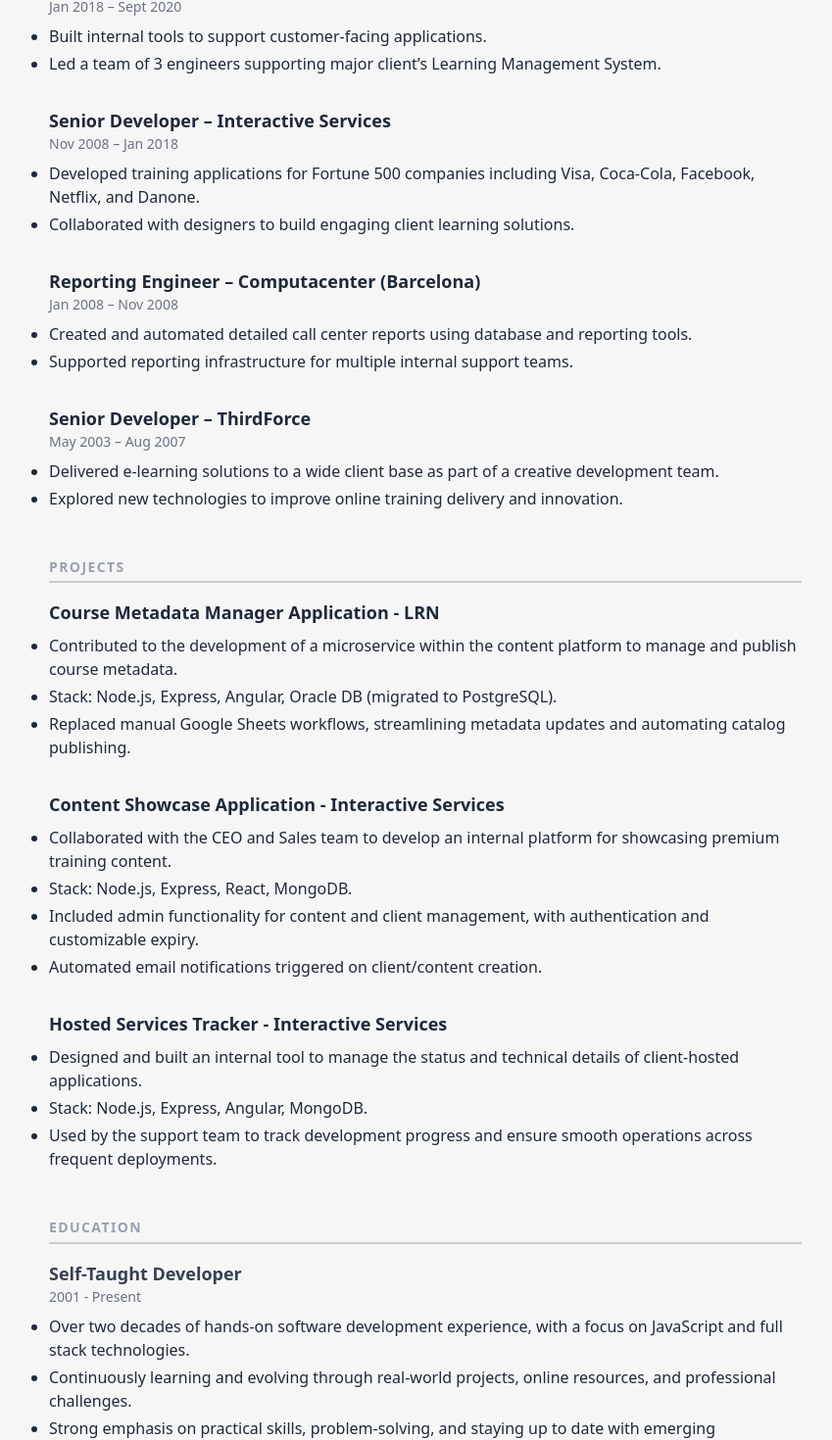
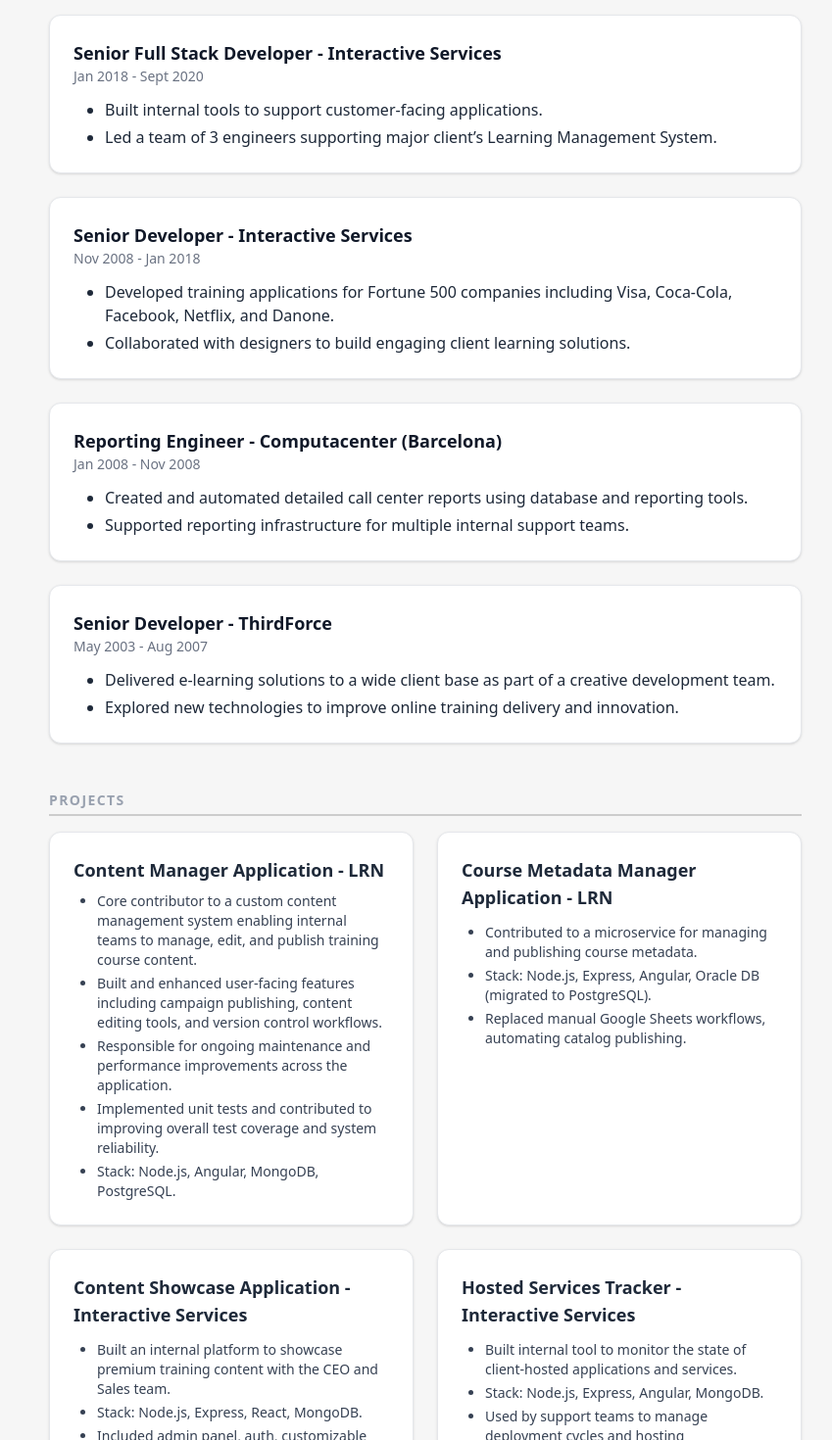
Before and after one commit to denismcmahon/denismcmahon-cv, a React (Vite) app: page / in a window 1280 px wide. Shown: the part 1930-3400 px from the top of the page at 98% size, without its empty margins (206-1055 px from the left). Built offline with nearby package versions, Linux system fonts and the light colour scheme.

Commit message:
updated projects section

```diff
--- a/src/components/Education.tsx
+++ b/src/components/Education.tsx
@@ -5,10 +5,10 @@
         Education
       </h2>
 
-      <div>
-        <h3 className="text-lg font-semibold">Self-Taught Developer</h3>
+      <div className="border border-gray-200 rounded-xl p-6 shadow-sm bg-white">
+        <h3 className="text-lg font-semibold text-gray-800">Self-Taught Developer</h3>
         <p className="text-sm text-gray-500 mb-2 font-medium">2001 - Present</p>
-        <ul className="list-disc list-outside space-y-1 text-gray-800">
+        <ul className="list-disc list-outside ms-8 space-y-1 text-gray-700 text-sm">
           <li>
             Over two decades of hands-on software development experience, with a focus on JavaScript and full stack technologies.
           </li>
--- a/src/components/Experience.tsx
+++ b/src/components/Experience.tsx
@@ -1,56 +1,69 @@
 const Experience = () => {
   return (
-    <section className="text-gray-700">
-      <h2 className="text-sm font-semibold uppercase tracking-widest text-gray-400 mb-4">
+    <section className="text-gray-800">
+      <h2 className="text-sm font-semibold uppercase tracking-widest text-gray-500 mb-4">
         Experience
       </h2>
 
-      <div className="space-y-8 text-gray-800">
-        <div>
-          <h3 className="text-lg font-semibold">Senior Full Stack Developer – LRN</h3>
-          <p className="text-sm text-gray-500 mb-2">Sept 2020 – Present</p>
-          <ul className="list-disc list-outside space-y-1">
-            <li>Developing infrastructure for a global educative content library and delivery platform.</li>
-            <li>Designing new microservices and improving existing components of the delivery stack.</li>
-            <li>Working with a global team; clients include Apple, Dell, and Siemens.</li>
-          </ul>
-        </div>
-
-        <div>
-          <h3 className="text-lg font-semibold">Senior Full Stack Developer – Interactive Services</h3>
-          <p className="text-sm text-gray-500 mb-2">Jan 2018 – Sept 2020</p>
-          <ul className="list-disc list-outside space-y-1">
-            <li>Built internal tools to support customer-facing applications.</li>
-            <li>Led a team of 3 engineers supporting major client’s Learning Management System.</li>
-          </ul>
-        </div>
-
-        <div>
-          <h3 className="text-lg font-semibold">Senior Developer – Interactive Services</h3>
-          <p className="text-sm text-gray-500 mb-2">Nov 2008 – Jan 2018</p>
-          <ul className="list-disc list-outside space-y-1">
-            <li>Developed training applications for Fortune 500 companies including Visa, Coca-Cola, Facebook, Netflix, and Danone.</li>
-            <li>Collaborated with designers to build engaging client learning solutions.</li>
-          </ul>
-        </div>
-
-        <div>
-          <h3 className="text-lg font-semibold">Reporting Engineer – Computacenter (Barcelona)</h3>
-          <p className="text-sm text-gray-500 mb-2">Jan 2008 – Nov 2008</p>
-          <ul className="list-disc list-outside space-y-1">
-            <li>Created and automated detailed call center reports using database and reporting tools.</li>
-            <li>Supported reporting infrastructure for multiple internal support teams.</li>
-          </ul>
-        </div>
-
-        <div>
-          <h3 className="text-lg font-semibold">Senior Developer – ThirdForce</h3>
-          <p className="text-sm text-gray-500 mb-2">May 2003 – Aug 2007</p>
-          <ul className="list-disc list-outside space-y-1">
-            <li>Delivered e-learning solutions to a wide client base as part of a creative development team.</li>
-            <li>Explored new technologies to improve online training delivery and innovation.</li>
-          </ul>
-        </div>
+      <div className="grid gap-6">
+        {[
+          {
+            title: "Senior Full Stack Developer - LRN",
+            date: "Sept 2020 - Present",
+            bullets: [
+              "Developing infrastructure for a global educative content library and delivery platform.",
+              "Designing new microservices and improving existing components of the delivery stack.",
+              "Working with a global team; clients include Apple, Dell, and Siemens."
+            ]
+          },
+          {
+            title: "Senior Full Stack Developer - Interactive Services",
+            date: "Jan 2018 - Sept 2020",
+            bullets: [
+              "Built internal tools to support customer-facing applications.",
+              "Led a team of 3 engineers supporting major client’s Learning Management System."
+            ]
+          },
+          {
+            title: "Senior Developer - Interactive Services",
+            date: "Nov 2008 - Jan 2018",
+            bullets: [
+              "Developed training applications for Fortune 500 companies including Visa, Coca-Cola, Facebook, Netflix, and Danone.",
+              "Collaborated with designers to build engaging client learning solutions."
+            ]
+          },
+          {
+            title: "Reporting Engineer - Computacenter (Barcelona)",
+            date: "Jan 2008 - Nov 2008",
+            bullets: [
+              "Created and automated detailed call center reports using database and reporting tools.",
+              "Supported reporting infrastructure for multiple internal support teams."
+            ]
+          },
+          {
+            title: "Senior Developer - ThirdForce",
+            date: "May 2003 - Aug 2007",
+            bullets: [
+              "Delivered e-learning solutions to a wide client base as part of a creative development team.",
+              "Explored new technologies to improve online training delivery and innovation."
+            ]
+          }
+        ].map((job, idx) => (
+          <div
+            key={idx}
+            className="bg-white border border-gray-200 rounded-xl shadow-sm p-6"
+          >
+            <h3 className="text-lg font-semibold text-gray-900">
+              {job.title}
+            </h3>
+            <p className="text-sm text-gray-500 mb-3">{job.date}</p>
+            <ul className="list-disc list-outside ms-8 space-y-1">
+              {job.bullets.map((item, i) => (
+                <li key={i}>{item}</li>
+              ))}
+            </ul>
+          </div>
+        ))}
       </div>
     </section>
   );
--- a/src/components/Projects.tsx
+++ b/src/components/Projects.tsx
@@ -5,38 +5,66 @@
         Projects
       </h2>
 
-      <div className="space-y-8 text-gray-800">
-        <div>
-          <h3 className="text-lg font-semibold">
-            Course Metadata Manager Application - LRN
+      <div className="grid gap-6 md:grid-cols-2">
+        <div className="border border-gray-200 rounded-xl p-6 shadow-sm bg-white">
+          <h3 className="text-lg font-semibold text-gray-800">
+            Content Manager Application - LRN
           </h3>
-          <ul className="list-disc list-outside space-y-1 mt-2">
-            <li>Contributed to the development of a microservice within the content platform to manage and publish course metadata.</li>
-            <li><span className="font-medium">Stack:</span> Node.js, Express, Angular, Oracle DB (migrated to PostgreSQL).</li>
-            <li>Replaced manual Google Sheets workflows, streamlining metadata updates and automating catalog publishing.</li>
+          <ul className="list-disc list-outside ms-6 space-y-1 mt-2 text-gray-700 text-sm">
+            <li>
+              Core contributor to a custom content management system enabling internal teams to manage, edit, and publish training course content.
+            </li>
+            <li>
+              Built and enhanced user-facing features including campaign publishing, content editing tools, and version control workflows.
+            </li>
+            <li>
+              Responsible for ongoing maintenance and performance improvements across the application.
+            </li>
+            <li>
+              Implemented unit tests and contributed to improving overall test coverage and system reliability.
+            </li>
+            <li>
+              <span className="font-medium">Stack:</span> Node.js, Angular, MongoDB, PostgreSQL.
+            </li>
           </ul>
         </div>
 
-        <div>
-          <h3 className="text-lg font-semibold">
-            Content Showcase Application - Interactive Services
+        <div className="border border-gray-200 rounded-xl p-6 shadow-sm bg-white">
+          <h3 className="text-lg font-semibold text-gray-800">
+            Course Metadata Manager Application - LRN
           </h3>
-          <ul className="list-disc list-outside space-y-1 mt-2">
-            <li>Collaborated with the CEO and Sales team to develop an internal platform for showcasing premium training content.</li>
-            <li><span className="font-medium">Stack:</span> Node.js, Express, React, MongoDB.</li>
-            <li>Included admin functionality for content and client management, with authentication and customizable expiry.</li>
-            <li>Automated email notifications triggered on client/content creation.</li>
+          <ul className="list-disc list-outside ms-6 space-y-1 mt-3 text-gray-700 text-sm">
+            <li>Contributed to a microservice for managing and publishing course metadata.</li>
+            <li>
+              <span className="font-medium">Stack:</span> Node.js, Express, Angular, Oracle DB (migrated to PostgreSQL).
+            </li>
+            <li>Replaced manual Google Sheets workflows, automating catalog publishing.</li>
           </ul>
         </div>
 
-        <div>
-          <h3 className="text-lg font-semibold">
+        <div className="border border-gray-200 rounded-xl p-6 shadow-sm bg-white">
+          <h3 className="text-lg font-semibold text-gray-800">
+            Content Showcase Application - Interactive Services
+          </h3>
+          <ul className="list-disc list-outside ms-6 space-y-1 mt-3 text-gray-700 text-sm">
+            <li>Built an internal platform to showcase premium training content with the CEO and Sales team.</li>
+            <li>
+              <span className="font-medium">Stack:</span> Node.js, Express, React, MongoDB.
+            </li>
+            <li>Included admin panel, auth, customizable expiry, and email notifications.</li>
+          </ul>
+        </div>
+
+        <div className="border border-gray-200 rounded-xl p-6 shadow-sm bg-white">
+          <h3 className="text-lg font-semibold text-gray-800">
             Hosted Services Tracker - Interactive Services
           </h3>
-          <ul className="list-disc list-outside space-y-1 mt-2">
-            <li>Designed and built an internal tool to manage the status and technical details of client-hosted applications.</li>
-            <li><span className="font-medium">Stack:</span> Node.js, Express, Angular, MongoDB.</li>
-            <li>Used by the support team to track development progress and ensure smooth operations across frequent deployments.</li>
+          <ul className="list-disc list-outside ms-6 space-y-1 mt-3 text-gray-700 text-sm">
+            <li>Built internal tool to monitor the state of client-hosted applications and services.</li>
+            <li>
+              <span className="font-medium">Stack:</span> Node.js, Express, Angular, MongoDB.
+            </li>
+            <li>Used by support teams to manage deployment cycles and hosting infrastructure.</li>
           </ul>
         </div>
       </div>
```
